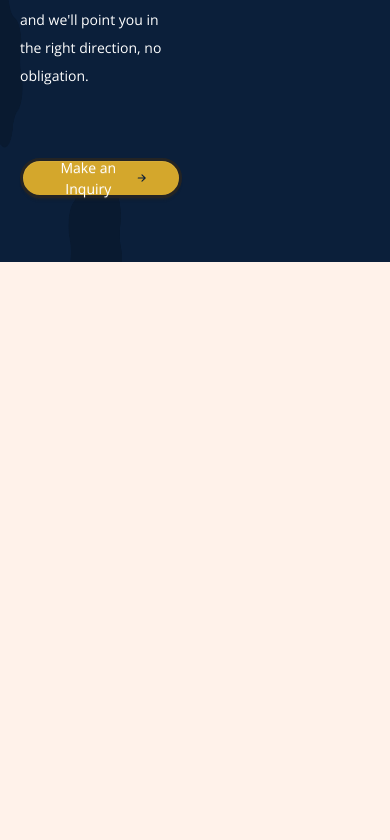
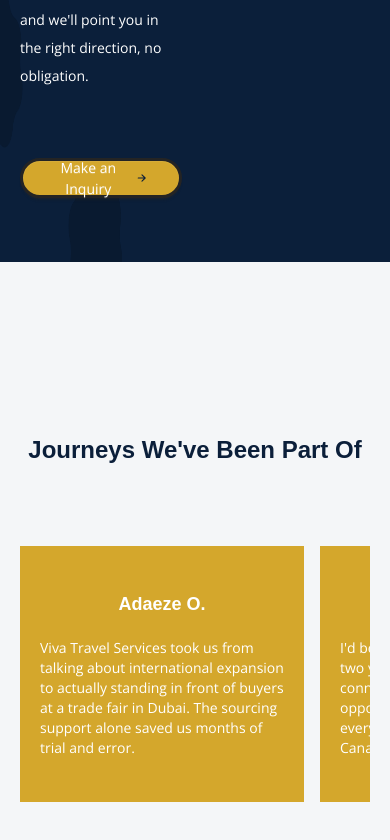
Before and after one commit to liljdot/vivatravel, a Next.js app: page / in a window 390 px wide. Shown: the part 10308-11148 px from the top of the page. Before the commit the page ends 10570 px from the top, so only its background shows below. Built offline with nearby package versions, Linux system fonts and the light colour scheme; a web font is replaced by a local one.

Commit message:
feat: add JourneysSection component with journey cards; update Home page layout

```diff
--- /dev/null
+++ b/app/JourneysSection.tsx
@@ -0,0 +1,68 @@
+import Section from "@/components/layout/Section";
+import { AncizarH4, AncizarH6 } from "@/components/Typography";
+
+
+const JourneysSection: React.FC = () => {
+    const journeys: JourneyCardProps[] = [
+        {
+            name: "Adaeze O.",
+            quote: "Viva Travel Services took us from talking about international expansion to actually standing in front of buyers at a trade fair in Dubai. The sourcing support alone saved us months of trial and error."
+        },
+        {
+            name: "Chuka N.",
+            quote: "I'd been trying to work abroad for two years with no clear path. Viva connected me to a legitimate opportunity and walked me through every step, I'm now working in Canada."
+        },
+        {
+            name: "Folake A.",
+            quote: "Our company's quarterly business trips used to be a scheduling nightmare. Now Viva handles flights, hotels, and transfers for the whole team, I don't think about it anymore."
+        },
+        {
+            name: "Emeka U.",
+            quote: "When my father needed treatment we couldn't get locally, Viva found the right hospital in India, sorted the visa, and arranged everything down to the airport pickup. I didn't have to figure any of it out alone."
+        },
+        {
+            name: "Emeka U.",
+            quote: "When my father needed treatment we couldn't get locally, Viva found the right hospital in India, sorted the visa, and arranged everything down to the airport pickup. I didn't have to figure any of it out alone."
+        }
+    ]
+
+    return (
+        <Section className="flex flex-col gap-20 md:px-0 py-43">
+            <AncizarH4 className="text-center text-primary font-semibold">
+                Journeys We&apos;ve Been Part Of
+            </AncizarH4>
+
+            <div className="flex flex-row gap-4 md:px-30 overflow-x-scroll">
+                {
+                    journeys.map(j => <JourneyCard
+                        name={j.name}
+                        quote={j.quote}
+                        key={j.name}
+                    />)
+                }
+            </div>
+        </Section>
+    )
+}
+
+interface JourneyCardProps {
+    name: string
+    quote: string
+}
+
+const JourneyCard: React.FC<JourneyCardProps> = ({ name, quote }) => {
+
+    return (
+        <div className="flex flex-col gap-5 w-71 bg-secondary text-primary-content px-5 py-11 shrink-0">
+            <AncizarH6 className="text-center font-semibold">
+                {name}
+            </AncizarH6>
+
+            <p className="text-sm">
+                {quote}
+            </p>
+        </div>
+    )
+}
+
+export default JourneysSection;
--- a/app/page.tsx
+++ b/app/page.tsx
@@ -1,5 +1,6 @@
 import CloserLookSection from "./CloserLookSection";
 import HeadingSection from "./HeadingSection";
+import JourneysSection from "./JourneysSection";
 import LetsTalkSection from "./LetsTalkSection";
 import MapSection from "./MapSection";
 import MoreThanSection from "./MoreThanSection";
@@ -16,6 +17,7 @@ export default function Home() {
       <WhyChooseSection />
       <CloserLookSection />
       <LetsTalkSection />
+      <JourneysSection />
     </main>
   );
 }
```
